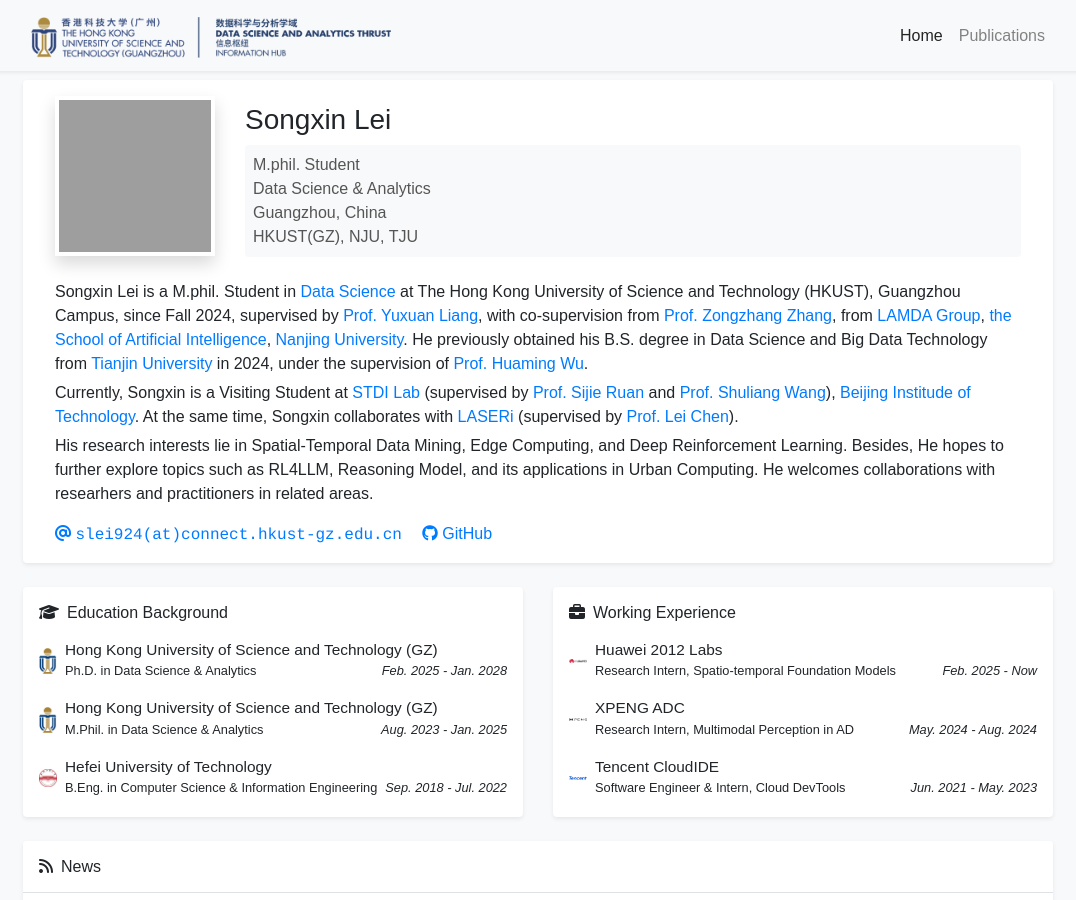
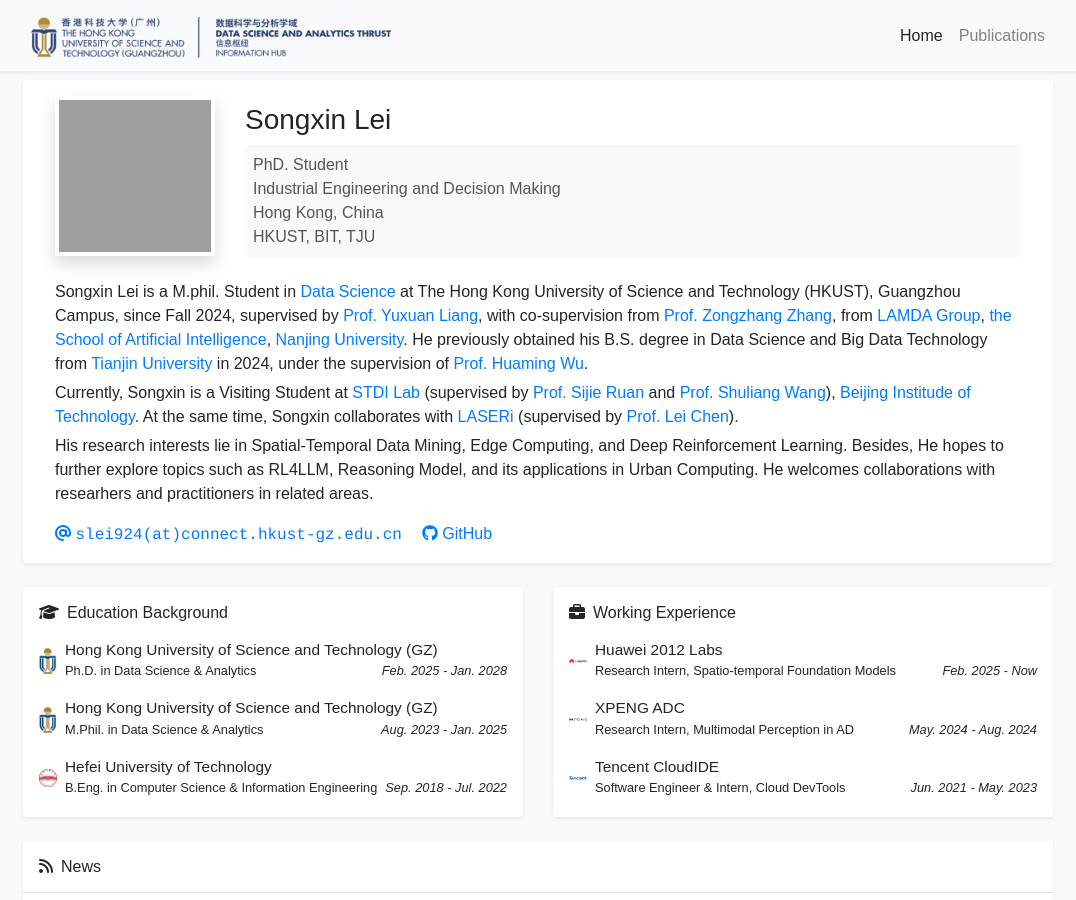
Before and after one commit to thunderlrr/songxinlei.github.io, a Jekyll site: the page built from index.html, in a window 1280 px wide and 900 px high. Shown: the whole window, without its empty margins (102-1178 px from the left). Built offline with Jekyll 4.4.1, drawn with Linux system fonts in a browser that asks for light colours; a style sheet for code colours, icons or effects is not loaded; grey boxes are pictures that could not be loaded.

Commit message:
Update profile.yml

```diff
--- a/_data/profile.yml
+++ b/_data/profile.yml
@@ -3,7 +3,7 @@
 navbar_name: "Data Science & Analytics"
 
 positions:
-- name: 'M.phil. Student | Data Science & Analytics | Guangzhou, China | HKUST(GZ), NJU, TJU'
+- name: 'PhD. Student | Industrial Engineering and Decision Making | Hong Kong, China | HKUST, BIT, TJU'
 
 email: "slei924@connect.hkust-gz.edu.cn"
 # cv_link: link-to-your-cv-file
```
